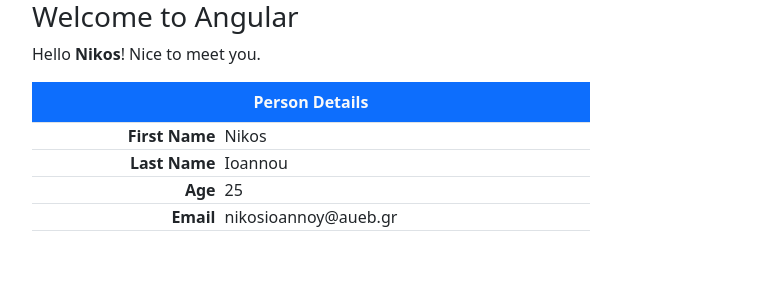
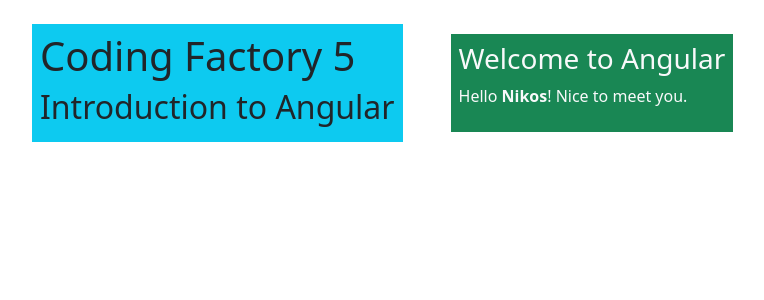
Before and after one commit to nikosioannoy/angular-introduction, an Angular app: page / in a window 1280 px wide. Shown: the top 300 px of the page, without its empty margins (50-814 px from the left). Built offline with nearby package versions, Linux system fonts and the light colour scheme.

Commit message:
First commit

```diff
--- a/src/app/app.component.html
+++ b/src/app/app.component.html
@@ -1,26 +1,12 @@
-<div class="container">
-  <h3>Welcome to Angular</h3>
-  <p>Hello <strong>{{name}}</strong>! Nice to meet you.</p>
-
-  <table class="table table-bordered w-50">
-    <caption class="caption-top fw-bold bg-primary text-light text-center">
-      Person Details
-    </caption>
-    <tr>
-      <td class="fw-semibold text-end">First Name</td>
-      <td class="ps-2">{{ person.givenName }}</td>
-    </tr>
-    <tr>
-      <td class="fw-semibold text-end">Last Name</td>
-      <td class="ps-2">{{ person.surName }}</td>
-    </tr>
-    <tr>
-      <td class="fw-semibold text-end">Age</td>
-      <td class="ps-2">{{ person.age }}</td>
-    </tr>
-    <tr>
-      <td class="fw-semibold text-end">Email</td>
-      <td class="ps-2">{{ person.email }}</td>
-    </tr>
-  </table>
+<div class="container mt-4">
+  <div class="d-flex gap-5 align-items-center">
+    <div class="bg-info p-2">
+      <h1>Coding Factory 5</h1>
+      <h2>Introduction to Angular</h2>
+    </div>
+    <div class="bg-success p-2 text-light">
+      <h3>Welcome to Angular</h3>
+      <p>Hello <strong>Nikos</strong>! Nice to meet you.</p>
+    </div>
+  </div>
 </div>
--- a/src/app/app.component.ts
+++ b/src/app/app.component.ts
@@ -1,9 +1,10 @@
 import { Component } from '@angular/core';
+import { PersonTableComponent } from './components/person-table/person-table.component';
 
 @Component({
   selector: 'app-root',
   standalone: true,
-  imports: [],
+  imports: [PersonTableComponent],
   templateUrl: './app.component.html',
   styleUrl: './app.component.css'
 })
--- /dev/null
+++ b/src/app/components/person-table/person-table.component.html
@@ -0,0 +1 @@
+<p>person-table works!</p>
--- /dev/null
+++ b/src/app/components/person-table/person-table.component.ts
@@ -0,0 +1,17 @@
+import { Component } from '@angular/core';
+
+@Component({
+  selector: 'app-person-table',
+  standalone: true,
+  imports: [],
+  templateUrl: './person-table.component.html',
+  styleUrl: './person-table.component.css'
+})
+export class PersonTableComponent {
+  person = {
+    givenName: 'Nikos',
+    surName: 'Ioannou',
+    age: 25,
+    email: 'nikosioannoy@aueb.gr'
+  }
+}
```
Also changed, not shown: src/app/components/person-table/person-table.component.css (added), 1 other file (tests, documents, lock files or other folders).
